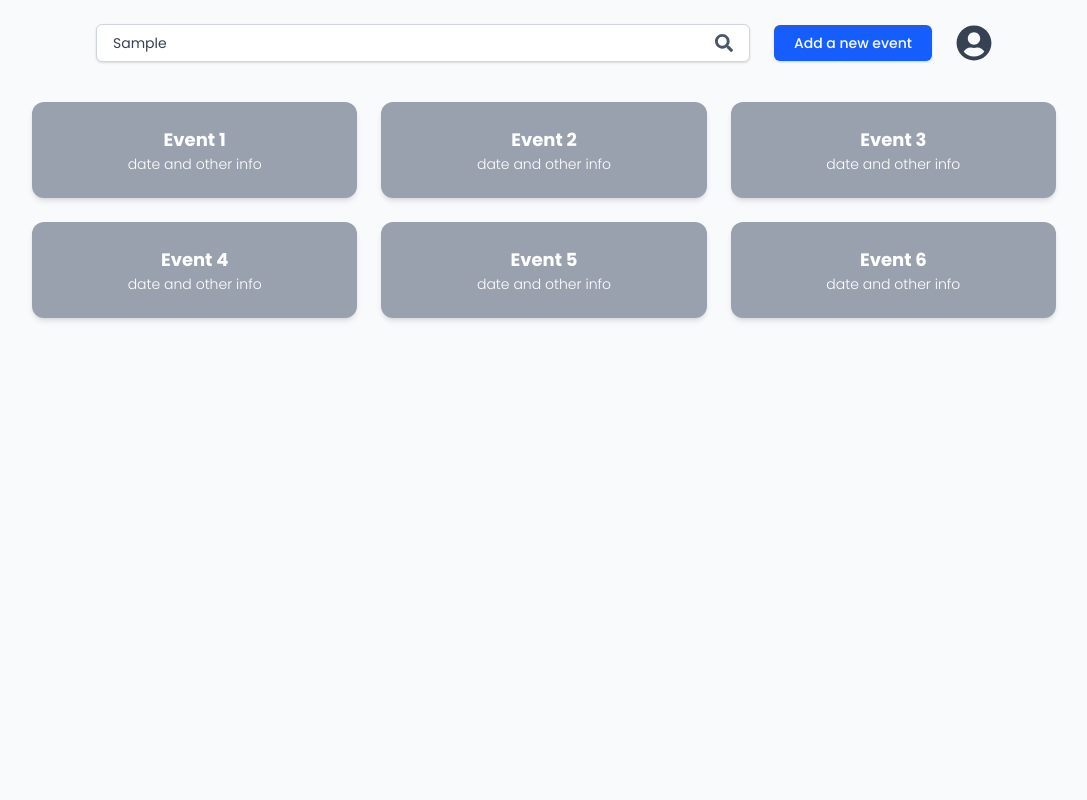
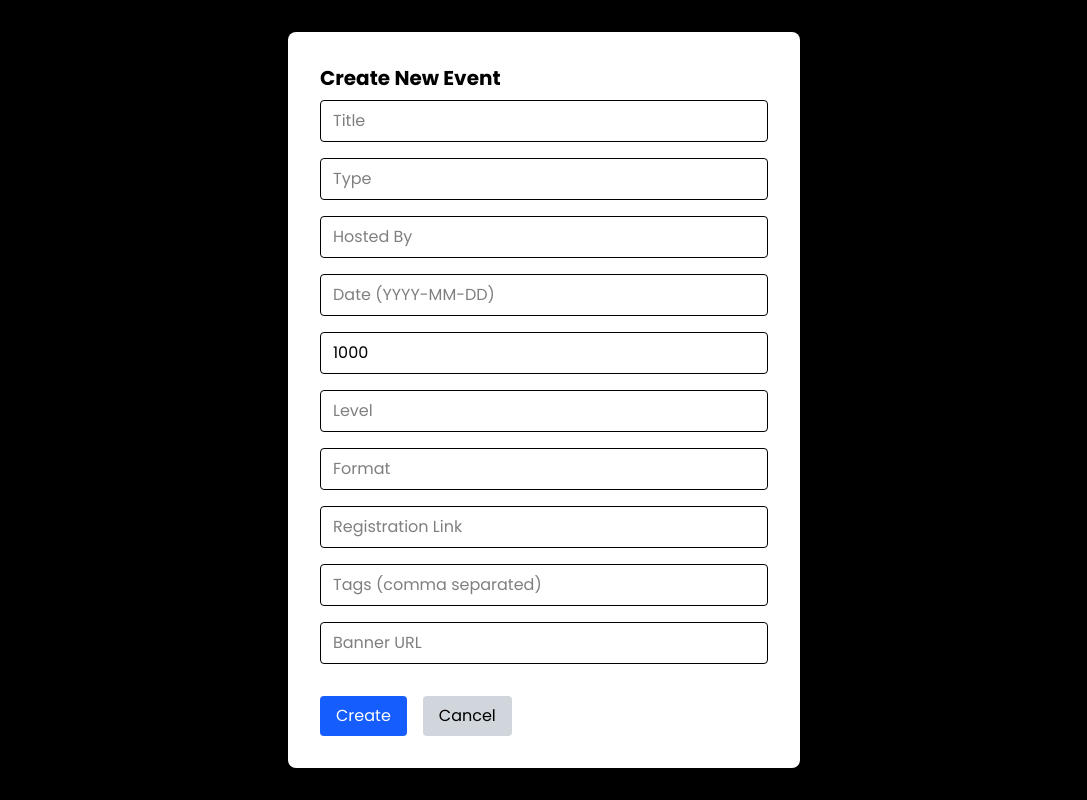
Before and after one commit to KUMARAGURU-V-S/EventX, a React (Vite) app in the folder EventX/: page /organiser-dashboard in a window 1280 px wide. Both pictures are taken after typing "Sample" into the empty fields and a click on the button "Add a new event". Shown: the whole page, without its empty margins (96-1183 px from the left). Built offline with nearby package versions, Linux system fonts and the light colour scheme.

Commit message:
add_Event_By_Organiser

```diff
--- a/EventX/src/components/Login.jsx
+++ b/EventX/src/components/Login.jsx
@@ -58,6 +58,14 @@ export default function Login() {
       if (userRole !== role) return alert("Role does not match!");
       const userCredential = await signInWithEmailAndPassword(auth, email, password);
       alert(`Welcome ${userCredential.user.email}`);
+
+
+
+   auth.currentUser.getIdToken(/* forceRefresh */ true).then((idToken) => {
+  console.log("Bearer token:", idToken);
+    });
+
+
       // Redirect based on role
       if (role === "Organizer") {
         navigate("/organiser-dashboard");
--- a/EventX/src/components/OrganizerDashboard.jsx
+++ b/EventX/src/components/OrganizerDashboard.jsx
@@ -1,6 +1,134 @@
+import { useState, useEffect } from "react";
 import { FaSearch, FaUserCircle } from "react-icons/fa";
+import {
+  getFirestore,
+  collection,
+  addDoc,
+  doc,
+  updateDoc,
+  getDoc,
+  getDocs,
+} from "firebase/firestore";
+import { auth } from "../firebase";
+
+const db = getFirestore();
 
 export default function OrganizerDashboard() {
+  const [showPopup, setShowPopup] = useState(false);
+  const [form, setForm] = useState({
+    title: "",
+    type: "",
+    hosted_by: "",
+    date: "",
+    price: 1000,
+    level: "",
+    format: "",
+    registration_link: "",
+    tags: "",
+    banner: "",
+  });
+  const [myEvents, setMyEvents] = useState([]);
+
+  // Handle form input changes
+  const handleChange = (e) => {
+    setForm({ ...form, [e.target.name]: e.target.value });
+  };
+
+  // Handle event creation
+  const handleCreate = async (e) => {
+    e.preventDefault();
+    try {
+      // Store event in "events" collection
+      const eventRef = await addDoc(collection(db, "events"), {
+        ...form,
+        tags: form.tags.split(",").map((t) => t.trim()),
+        price: Number(form.price),
+        created_by: auth.currentUser?.email || "unknown",
+        created_at: new Date(),
+      });
+
+      // Get current username
+      const currentUsername = await getCurrentUsername();
+      if (!currentUsername) throw new Error("Organizer username not found!");
+
+      // Update organiser's details in "usernames" collection
+      const orgRef = doc(db, "usernames", currentUsername);
+      const orgSnap = await getDoc(orgRef);
+      let eventsCreated = 1;
+      let eventsList = [eventRef.id];
+      if (orgSnap.exists()) {
+        const data = orgSnap.data();
+        eventsCreated = (data.events_created || 0) + 1;
+        eventsList = Array.isArray(data.events)
+          ? [...data.events, eventRef.id]
+          : [eventRef.id];
+      }
+      await updateDoc(orgRef, {
+        events_created: eventsCreated,
+        events: eventsList,
+      });
+
+      alert("Event created!");
+      setShowPopup(false);
+      setForm({
+        title: "",
+        type: "",
+        hosted_by: "",
+        date: "",
+        price: 0,
+        level: "",
+        format: "",
+        registration_link: "",
+        tags: "",
+        banner: "",
+      });
+    } catch (err) {
+      alert("Error creating event: " + err.message);
+    }
+  };
+
+  // Helper to get current user's username (doc id)
+  async function getCurrentUsername() {
+    const q = collection(db, "usernames");
+    const snapshot = await getDocs(q);
+    for (const docSnap of snapshot.docs) {
+      if (docSnap.data().email === auth.currentUser?.email) {
+        return docSnap.id;
+      }
+    }
+    return null;
+  }
+
+  // Fetch my events on mount
+  useEffect(() => {
+    async function fetchMyEvents() {
+      if (!auth.currentUser?.email) return;
+      // Get current username
+      const currentUsername = await getCurrentUsername();
+      if (!currentUsername) return;
+      // Get organizer doc
+      const orgRef = doc(db, "usernames", currentUsername);
+      const orgSnap = await getDoc(orgRef);
+      if (!orgSnap.exists()) return;
+      const eventsList = orgSnap.data().events || [];
+      if (eventsList.length === 0) {
+        setMyEvents([]);
+        return;
+      }
+      // Fetch event docs by ID
+      const eventsCol = collection(db, "events");
+      const allEventsSnap = await getDocs(eventsCol);
+      const myEventsArr = [];
+      allEventsSnap.forEach((eventDoc) => {
+        if (eventsList.includes(eventDoc.id)) {
+          myEventsArr.push({ id: eventDoc.id, ...eventDoc.data() });
+        }
+      });
+      setMyEvents(myEventsArr);
+    }
+    fetchMyEvents();
+  }, [showPopup]);
+
   return (
     <div className="min-h-screen bg-gray-50 px-6 py-6 font-poppins">
       {/* Top Row: Search | Add Event | Profile */}
@@ -16,7 +144,10 @@ export default function OrganizerDashboard() {
         </div>
 
         {/* Add Button */}
-        <button className="bg-blue-600 text-white text-sm font-medium px-5 py-2 rounded-md hover:bg-blue-700 transition-all shadow-sm whitespace-nowrap cursor-pointer">
+        <button
+          className="bg-blue-600 text-white text-sm font-medium px-5 py-2 rounded-md hover:bg-blue-700 transition-all shadow-sm whitespace-nowrap cursor-pointer"
+          onClick={() => setShowPopup(true)}
+        >
           Add a new event
         </button>
 
@@ -26,17 +157,147 @@ export default function OrganizerDashboard() {
         </div>
       </div>
 
+      {/* Popup Form */}
+      {showPopup && (
+        <div className="fixed inset-0 flex items-center justify-center bg-black bg-opacity-40 z-50">
+          <form
+            onSubmit={handleCreate}
+            className="bg-white text-black rounded-lg p-8 w-full max-w-lg shadow-lg space-y-4"
+          >
+            <h2 className="text-xl font-bold mb-2">Create New Event</h2>
+            <input
+              name="title"
+              value={form.title}
+              onChange={handleChange}
+              placeholder="Title"
+              className="w-full border px-3 py-2 rounded"
+              required
+            />
+            <input
+              name="type"
+              value={form.type}
+              onChange={handleChange}
+              placeholder="Type"
+              className="w-full border px-3 py-2 rounded"
+              required
+            />
+            <input
+              name="hosted_by"
+              value={form.hosted_by}
+              onChange={handleChange}
+              placeholder="Hosted By"
+              className="w-full border px-3 py-2 rounded"
+              required
+            />
+            <input
+              name="date"
+              value={form.date}
+              onChange={handleChange}
+              placeholder="Date (YYYY-MM-DD)"
+              className="w-full border px-3 py-2 rounded"
+              required
+            />
+            <input
+              name="price"
+              type="number"
+              value={form.price}
+              onChange={handleChange}
+              placeholder="Price"
+              className="w-full border px-3 py-2 rounded"
+              required
+            />
+            <input
+              name="level"
+              value={form.level}
+              onChange={handleChange}
+              placeholder="Level"
+              className="w-full border px-3 py-2 rounded"
+              required
+            />
+            <input
+              name="format"
+              value={form.format}
+              onChange={handleChange}
+              placeholder="Format"
+              className="w-full border px-3 py-2 rounded"
+              required
+            />
+            <input
+              name="registration_link"
+              value={form.registration_link}
+              onChange={handleChange}
+              placeholder="Registration Link"
+              className="w-full border px-3 py-2 rounded"
+              required
+            />
+            <input
+              name="tags"
+              value={form.tags}
+              onChange={handleChange}
+              placeholder="Tags (comma separated)"
+              className="w-full border px-3 py-2 rounded"
+              required
+            />
+            <input
+              name="banner"
+              value={form.banner}
+              onChange={handleChange}
+              placeholder="Banner URL"
+              className="w-full border px-3 py-2 rounded"
+              required
+            />
+            <div className="flex gap-4 mt-4">
+              <button
+                type="submit"
+                className="bg-blue-600 text-white px-4 py-2 rounded"
+              >
+                Create
+              </button>
+              <button
+                type="button"
+                className="bg-gray-300 px-4 py-2 rounded"
+                onClick={() => setShowPopup(false)}
+              >
+                Cancel
+              </button>
+            </div>
+          </form>
+        </div>
+      )}
+
       {/* Events Grid */}
       <div className="grid grid-cols-1 sm:grid-cols-2 md:grid-cols-2 lg:grid-cols-3 gap-6 max-w-5xl mx-auto">
-        {[1, 2, 3, 4, 5, 6].map((num) => (
-          <div
-            key={num}
-            className="bg-gray-400 text-white p-6 rounded-xl shadow-md text-center hover:bg-gray-500 cursor-pointer"
-          >
-            <div className="text-lg font-bold">Event {num}</div>
-            <div className="text-sm font-light">date and other info</div>
+        {myEvents.length === 0 ? (
+          <div className="col-span-full text-center text-gray-500">
+            No events created yet.
           </div>
-        ))}
+        ) : (
+          myEvents.map((event) => (
+            <div
+              key={event.id}
+              className="bg-gray-400 text-white p-6 rounded-xl shadow-md text-center hover:bg-gray-500 cursor-pointer"
+            >
+              <div className="text-lg font-bold">{event.title}</div>
+              <div className="text-sm font-light">{event.date}</div>
+              <div className="text-xs mt-2">
+                {event.type} | {event.level} | {event.format}
+              </div>
+              <div className="text-xs mt-1">
+                {Array.isArray(event.tags)
+                  ? event.tags.join(", ")
+                  : event.tags}
+              </div>
+              <a
+                href={event.registration_link}
+                className="text-blue-200 underline text-xs block mt-2"
+                target="_blank"
+                rel="noopener noreferrer"
+              >
+                Register
+              </a>
+            </div>
+          ))
+        )}
       </div>
     </div>
   );
```
